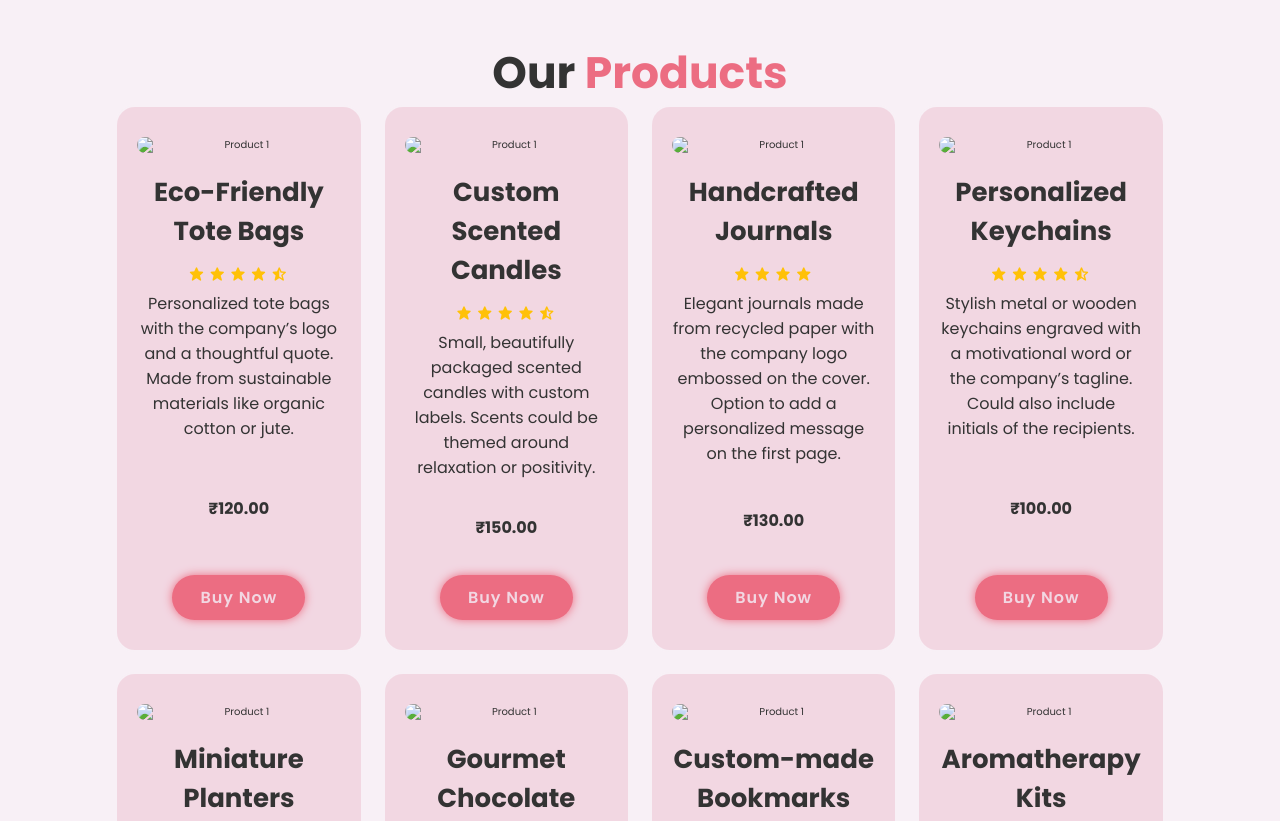
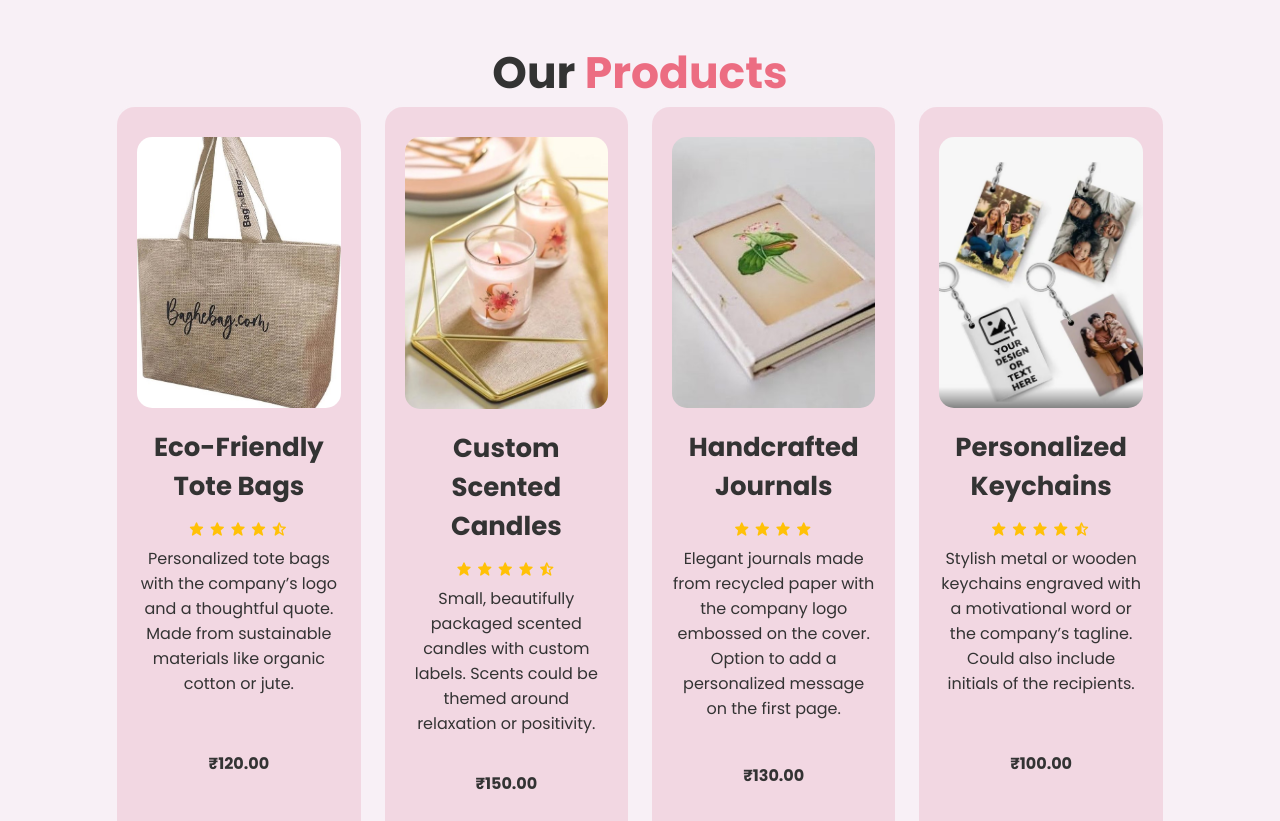
Before and after one commit to Rakesh27092003/Loop-Love, a plain HTML site: page index.html in a window 1280 px wide. Shown: the part 1660-2481 px from the top of the page. Drawn offline with nearby package versions, Linux system fonts and the light colour scheme; a script that the page names is missing.

Commit message:
Update index.html

```diff
--- a/index.html
+++ b/index.html
@@ -50,7 +50,7 @@
       <!-- about section design -->
        <section class="about" id="about">
            <div class="about-img">
-               <img src="images/logoo.png" alt="">
+               <img src="logoo.png" alt="">
            </div>
 
            <div class="about-content">
@@ -69,7 +69,7 @@
 
     <div class="services-container">
         <div class="services-box">
-            <img src="images/Product1.jpg" alt="Product 1" class="product-img">
+            <img src="Product1.jpg" alt="Product 1" class="product-img">
             <h3>Eco-Friendly Tote Bags</h3>
             <div class="star-rating">
                 <span class="bx bxs-star"></span>
@@ -84,7 +84,7 @@
         </div>
 
         <div class="services-box">
-            <img src="images/product2.jpg" alt="Product 1" class="product-img">
+            <img src="product2.jpg" alt="Product 1" class="product-img">
             <h3>Custom Scented Candles</h3>
             <div class="star-rating">
                 <span class="bx bxs-star"></span>
@@ -99,7 +99,7 @@
         </div>
 
         <div class="services-box">
-            <img src="images/product3.jpg" alt="Product 1" class="product-img">
+            <img src="product3.jpg" alt="Product 1" class="product-img">
             <h3>Handcrafted Journals</h3>
             <div class="star-rating">
                 <span class="bx bxs-star"></span>
@@ -114,7 +114,7 @@
         </div>
 
         <div class="services-box">
-            <img src="images/product4.jpg" alt="Product 1" class="product-img">
+            <img src="product4.jpg" alt="Product 1" class="product-img">
             <h3>Personalized Keychains</h3>
             <div class="star-rating">
                 <span class="bx bxs-star"></span>
@@ -129,7 +129,7 @@
         </div>
 
         <div class="services-box">
-            <img src="images/product5.jpg" alt="Product 1" class="product-img">
+            <img src="product5.jpg" alt="Product 1" class="product-img">
             <h3>Miniature Planters</h3>
             <div class="star-rating">
                 <span class="bx bxs-star"></span>
@@ -144,7 +144,7 @@
         </div>
 
         <div class="services-box">
-            <img src="images/product6.jpg" alt="Product 1" class="product-img">
+            <img src="product6.jpg" alt="Product 1" class="product-img">
             <h3>Gourmet Chocolate Boxes</h3>
             <div class="star-rating">
                 <span class="bx bxs-star"></span>
@@ -159,7 +159,7 @@
         </div>
 
         <div class="services-box">
-            <img src="images/product7.jpg" alt="Product 1" class="product-img">
+            <img src="product7.jpg" alt="Product 1" class="product-img">
             <h3>Custom-made Bookmarks</h3>
             <div class="star-rating">
                 <span class="bx bxs-star"></span>
@@ -174,7 +174,7 @@
         </div>
 
         <div class="services-box">
-            <img src="images/product8.jpg" alt="Product 1" class="product-img">
+            <img src="product8.jpg" alt="Product 1" class="product-img">
             <h3>Aromatherapy Kits</h3>
             <div class="star-rating">
                 <span class="bx bxs-star"></span>
@@ -189,7 +189,7 @@
         </div>
 
         <div class="services-box">
-            <img src="images/product9.jpg" alt="Product 1" class="product-img">
+            <img src="product9.jpg" alt="Product 1" class="product-img">
             <h3>Personalized Mugs</h3>
             <div class="star-rating">
                 <span class="bx bxs-star"></span>
@@ -204,7 +204,7 @@
         </div>
 
         <div class="services-box">
-            <img src="images/product10.jpg" alt="Product 1" class="product-img">
+            <img src="product10.jpg" alt="Product 1" class="product-img">
             <h3>Luxury Soap Sets</h3>
             <div class="star-rating">
                 <span class="bx bxs-star"></span>
@@ -223,7 +223,7 @@
 <!-- reviw section design -->
 <section class="about" id="review">
     <div class="about-img">
-        <img src="images/reviews.png" alt="">
+        <img src="reviews.png" alt="">
     </div>
 
     <div class="about-content">
```
